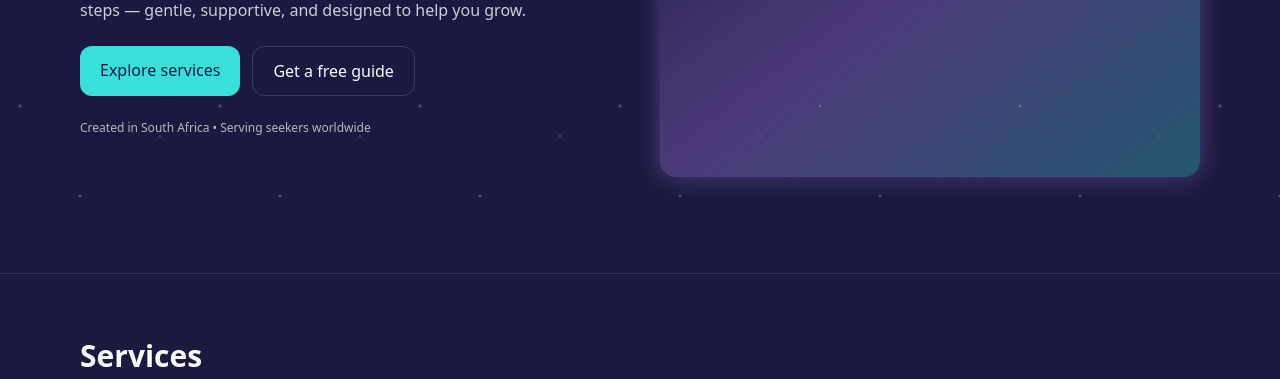
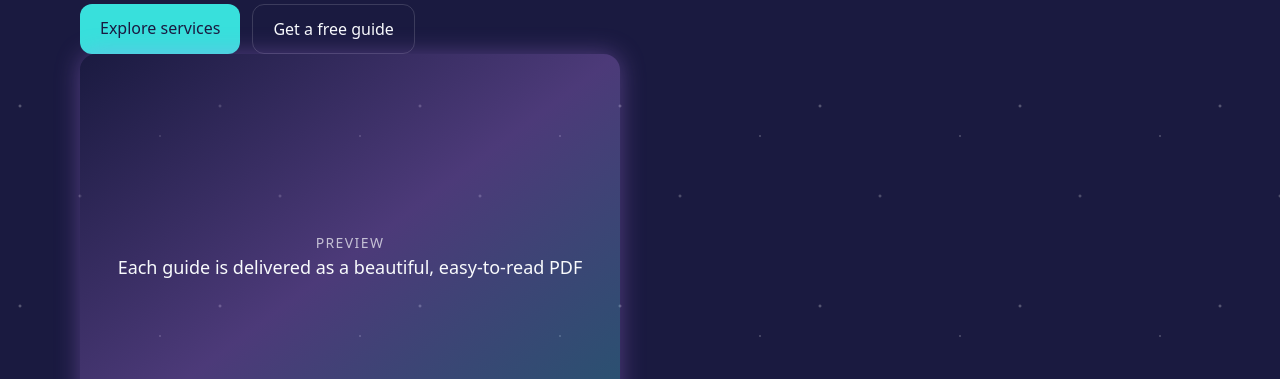
Before and after one commit to Lera2able/Rapha-Lumina, a plain HTML site: page index.html in a window 1280 px wide. Shown: the part 397-776 px from the top of the page. Drawn offline with nearby package versions, Linux system fonts and the light colour scheme.

Commit message:
Update index.html

```diff
--- a/index.html
+++ b/index.html
@@ -59,8 +59,6 @@
         <div class="mt-6 flex flex-col sm:flex-row gap-3">
           <a href="#offers" class="px-5 py-3 rounded-xl bg-aquariusAqua text-cosmicIndigo font-medium hover:bg-goldenLight">Explore services</a>
           <a href="#freebie" class="px-5 py-3 rounded-xl border border-white/15 hover:border-aquariusAqua">Get a free guide</a>
-        </div>
-        <div class="mt-6 text-xs text-softWhite/70">Created in South Africa • Serving seekers worldwide</div>
       </div>
       <div class="relative">
         <div class="aspect-[4/3] rounded-2xl bg-gradient-to-br from-cosmicIndigo/50 via-mysticFuchsia/30 to-aquariusAqua/30 glow"></div>
```
